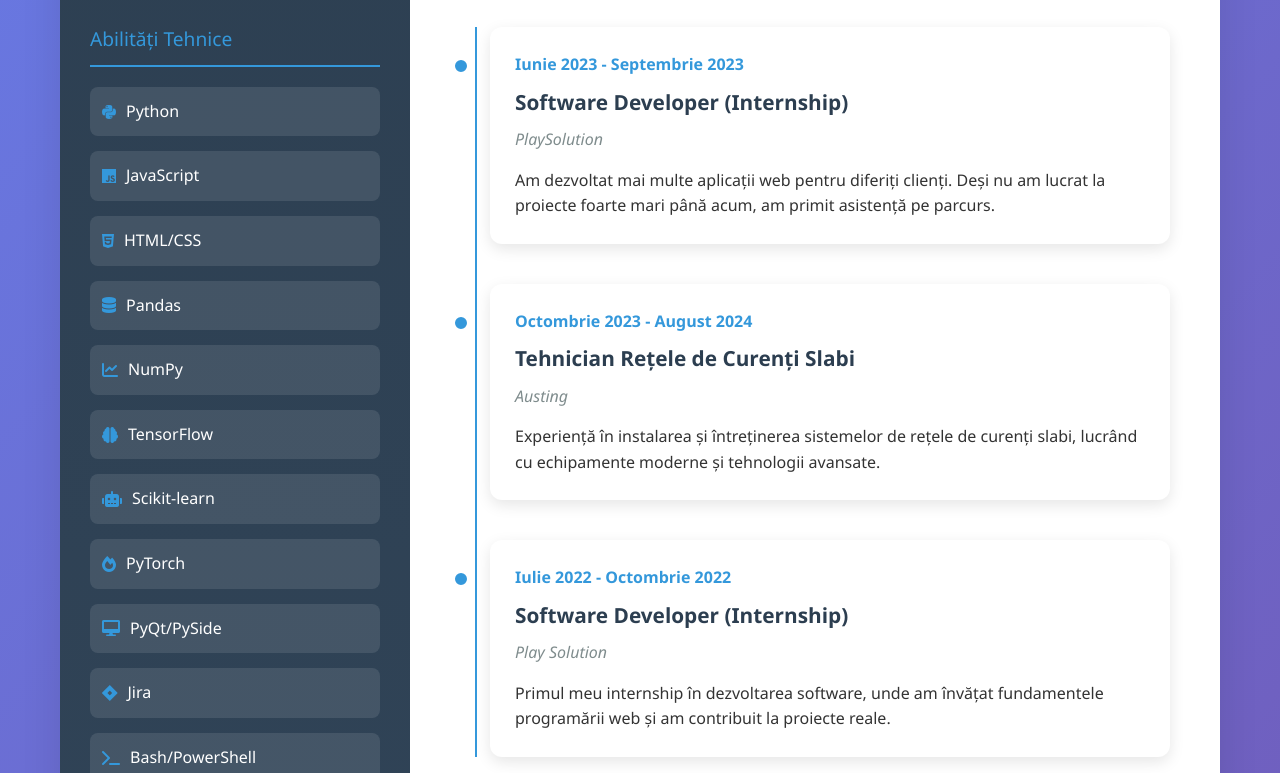
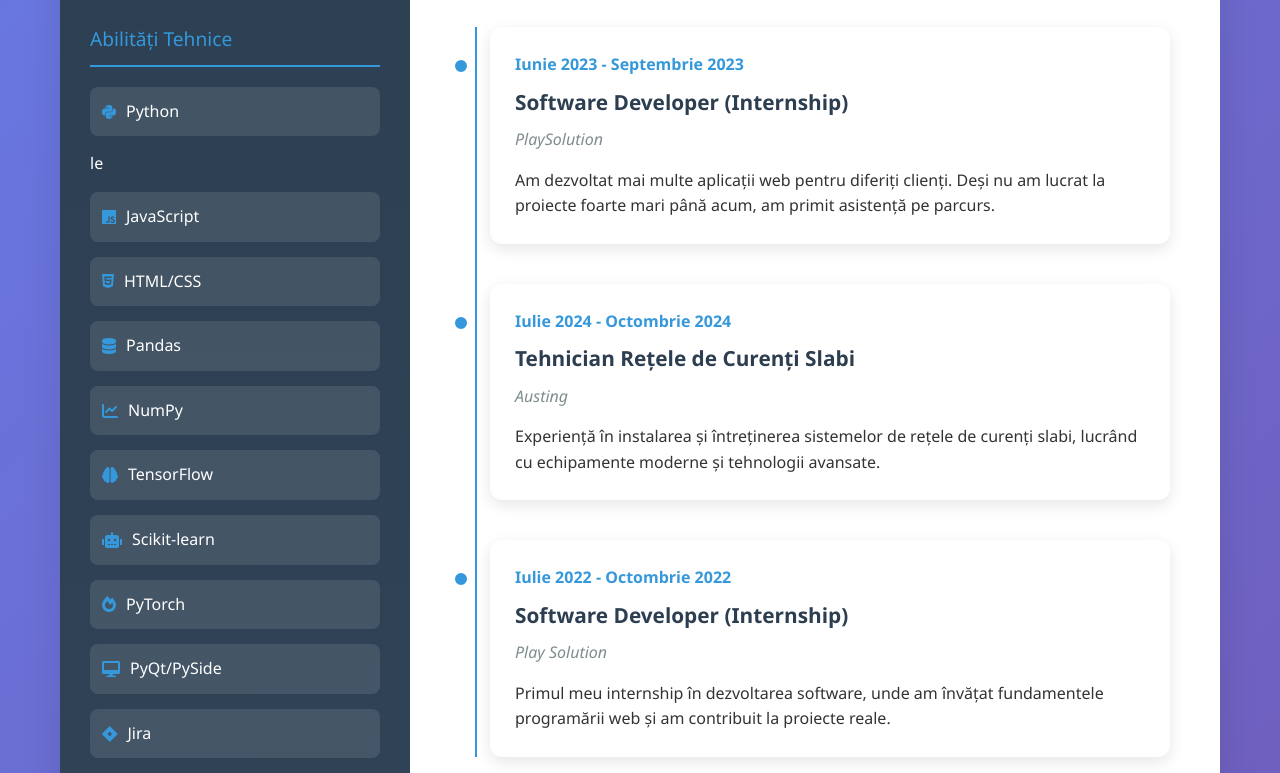
Before and after one commit to DeftaAndrei/CV2.0, a plain HTML site: page index.html in a window 1280 px wide. Shown: the part 658-1431 px from the top of the page. Drawn offline with Linux system fonts and the light colour scheme.

Commit message:
Update index.html

```diff
--- a/index.html
+++ b/index.html
@@ -517,7 +517,7 @@
                         <i class="fab fa-python"></i>
                         <span>Python</span>
                     </div>
-                    <div class="skill-item">
+le                     <div class="skill-item">
                         <i class="fab fa-js"></i>
                         <span>JavaScript</span>
                     </div>
@@ -617,7 +617,7 @@
                         </div>
 
                         <div class="timeline-item">
-                            <div class="timeline-date" data-i18n="oct-aug-2024">Octombrie 2023 - August 2024</div>
+                            <div class="timeline-date" data-i18n="oct-aug-2024">Iulie 2024 - Octombrie 2024</div>
                             <div class="timeline-title" data-i18n="network-technician">Tehnician Rețele de Curenți Slabi</div>
                             <div class="timeline-company">Austing</div>
                             <div class="timeline-description" data-i18n="austing-description">
@@ -661,7 +661,7 @@
                                 <span class="tech-tag">Python</span>
                                 <span class="tech-tag">JavaScript</span>
                                 <span class="tech-tag">HTML/CSS</span>
-                                <span class="tech-tag">C++</span>
+                                <span class="tech-tag"><i class="fas fa-code"></i> C++</span>
                             </div>
                         </div>
 
@@ -772,9 +772,9 @@
                 'june-sept-2023': 'Iunie 2023 - Septembrie 2023',
                 'software-developer-internship': 'Software Developer (Internship)',
                 'playsolution-description': 'Am dezvoltat mai multe aplicații web pentru diferiți clienți. Deși nu am lucrat la proiecte foarte mari până acum, am primit asistență pe parcurs.',
-                'oct-aug-2024': 'Octombrie 2023 - August 2024',
+                'oct-aug-2024': 'Iulie 2024 - Octombrie 2024',
                 'network-technician': 'Tehnician Rețele de Curenți Slabi',
-                'austing-description': 'Experiență în instalarea și întreținerea sistemelor de rețele de curenți slabi, lucrând cu echipamente moderne și tehnologii avansate.',
+                'austing-description': 'Experiență în instalarea și întreținerea sistemelor de rețele de curenți slabi, lucrând cu echipamente si tehnologii moderne',
                 'july-oct-2022': 'Iulie 2022 - Octombrie 2022',
                 'playsolution-first-description': 'Primul meu internship în dezvoltarea software, unde am învățat fundamentele programării web și am contribuit la proiecte reale.',
                 'education': 'Educație',
@@ -809,9 +809,9 @@
                 'june-sept-2023': 'June 2023 - September 2023',
                 'software-developer-internship': 'Software Developer (Internship)',
                 'playsolution-description': 'I developed multiple web applications for various clients. Although I have not worked on very large projects yet, I received assistance throughout the process.',
-                'oct-aug-2024': 'October 2023 - August 2024',
+                'oct-aug-2024': 'July 2024 - October 2024',
                 'network-technician': 'Low Current Networks Technician',
-                'austing-description': 'Experience in installing and maintaining low current network systems, working with modern equipment and advanced technologies.',
+                'austing-description': 'Experience in installing and maintaining low current network systems, working with modern equipment and technologies.',
                 'july-oct-2022': 'July 2022 - October 2022',
                 'playsolution-first-description': 'My first internship in software development, where I learned the fundamentals of web programming and contributed to real projects.',
                 'education': 'Education',
```
